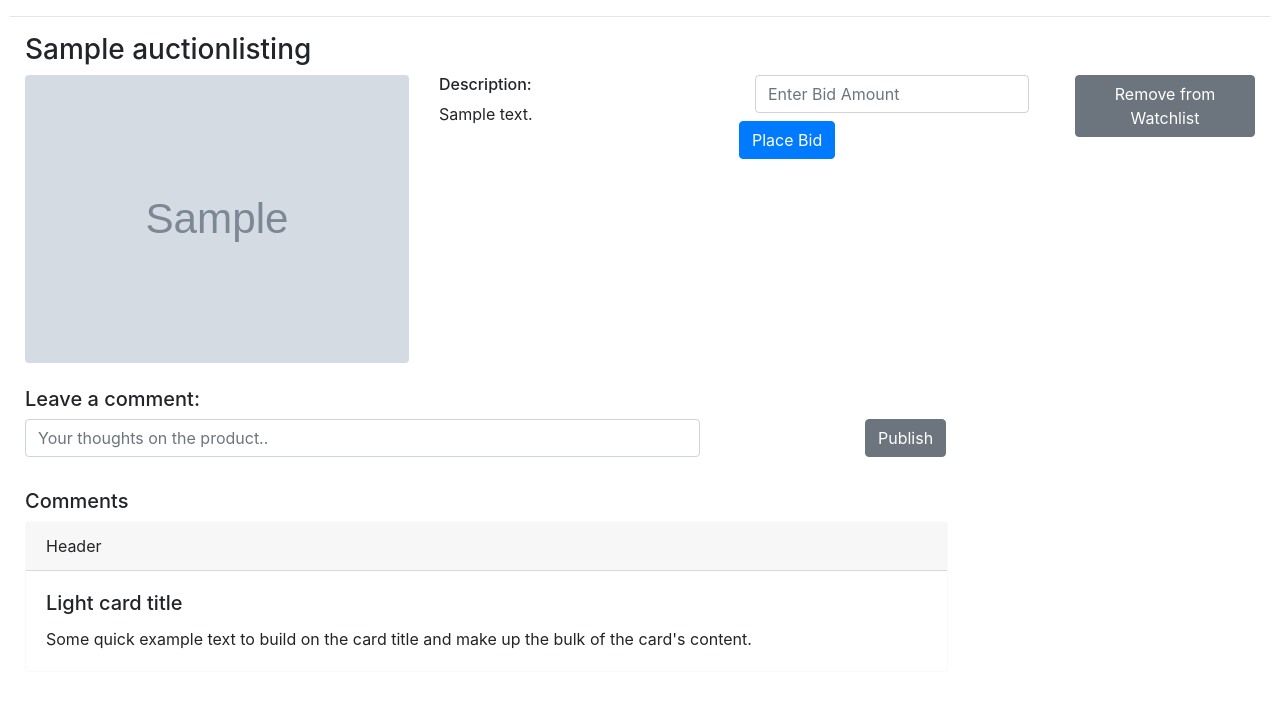
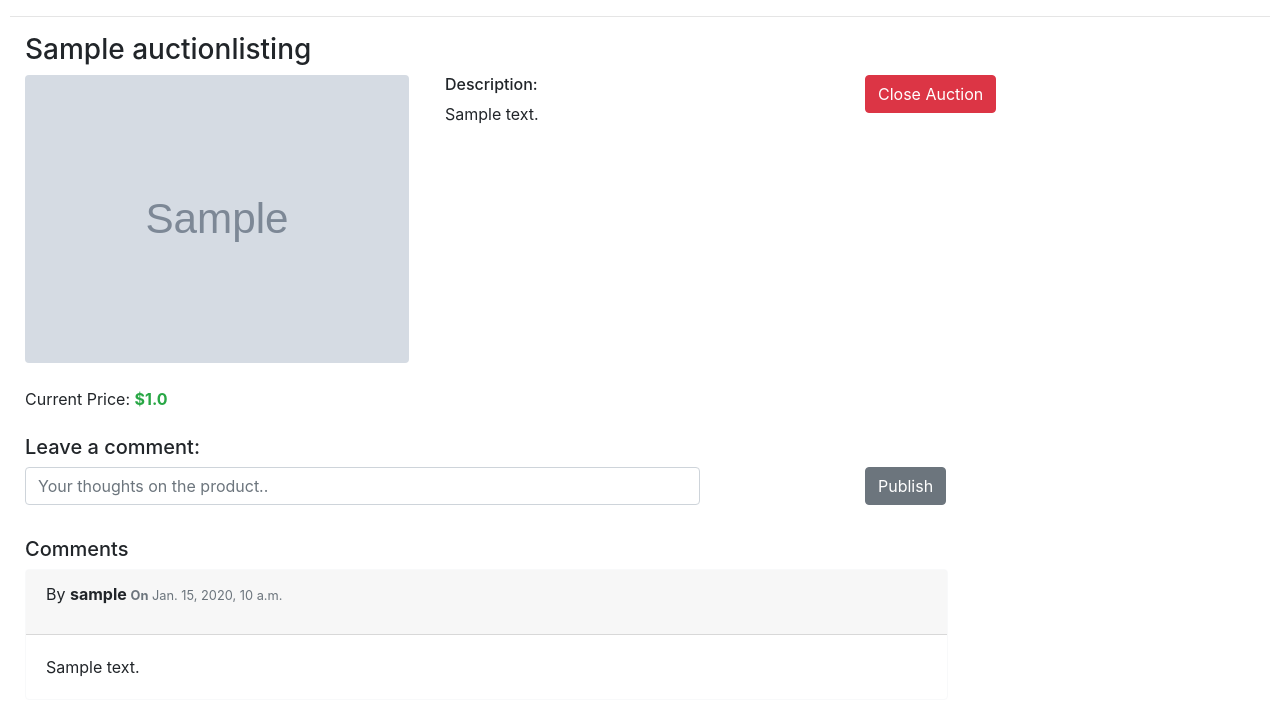
Before and after one commit to OmarMuhammedAli/CS50W-Project2-Commerce, a Django app: page /1 in a window 1280 px wide. Shown: the part 130-846 px from the top of the page. Before the commit the page ends 779 px from the top, so only its background shows below. Run offline with Django 3.2, Linux system fonts and the light colour scheme; a user stored in the database is signed in; tables that the repository leaves empty hold one stand-in row (values such as "Sample post"); grey boxes marked "Sample" are stand-in pictures; some libraries are stand-ins or nearby versions.

Commit message:
Finished the project successfully. All criterias are met!

```diff
--- a/auctions/admin.py
+++ b/auctions/admin.py
@@ -12,3 +12,5 @@ class WatchlistAdmin(admin.ModelAdmin):
 admin.site.register(AuctionListing)
 admin.site.register(Category, CtaegoryAdmin)
 admin.site.register(Watchlist, WatchlistAdmin)
+admin.site.register(Bid)
+admin.site.register(Comment)
--- a/auctions/models.py
+++ b/auctions/models.py
@@ -17,7 +17,8 @@ class Category(models.Model):
 class AuctionListing(models.Model):
     title = models.CharField(max_length=64)
     description = models.CharField(max_length=70)
-    starting_bid = models.DecimalField(max_digits=10, decimal_places=2)
+    starting_bid = models.FloatField()
+    highest_bid = models.FloatField(default=0.0)
     date_created = models.DateTimeField(default=datetime.today())
     posted_by = models.ForeignKey(User, on_delete=models.CASCADE, related_name='listings')
     image_url = models.CharField(max_length=250)
@@ -30,7 +31,7 @@ class AuctionListing(models.Model):
 
 class Bid(models.Model):
     listing = models.ForeignKey(AuctionListing, on_delete=models.CASCADE, related_name='bids')
-    amount = models.DecimalField(max_digits=10, decimal_places=2)
+    amount = models.FloatField()
     bidder = models.ForeignKey(User, on_delete=models.CASCADE, related_name='bids')
     date_created = models.DateTimeField(default=datetime.today())
 
--- a/auctions/templates/auctions/category_listings.html
+++ b/auctions/templates/auctions/category_listings.html
@@ -13,7 +13,11 @@
             <div class="card-body">
                 <h5 class="card-title">{{ listing.title }}</h5>
                 <p class="card-text">{{ listing.description }}</p>
+                {% if listing.starting_bid >= listing.highest_bid %}
                 <p class="card-text">Current Price: <strong class="text-primary">&#36;{{ listing.starting_bid }}</strong></p>
+                {% else %}
+                <p class="card-text">Current Price: <strong class="text-primary">&#36;{{ listing.highest_bid }}</strong></p>
+                {% endif %}
                 <p class="card-text"><small class="text-muted">Date Created:  {{ listing.date_created }} </small></p>
                 <a href="{% url 'listing_page' listing.id %}" class="btn btn-primary">View Item</a>
             </div>
--- a/auctions/templates/auctions/index.html
+++ b/auctions/templates/auctions/index.html
@@ -10,7 +10,11 @@
                 <div class="card-body">
                     <h5 class="card-title">{{ listing.title }}</h5>
                     <p class="card-text">{{ listing.description }}</p>
-                    <p class="card-text">Current Price: <strong class="text-primary">&#36;{{ listing.starting_bid }}</strong></p>
+                    {% if listing.starting_bid >= listing.highest_bid %}
+                        <p class="card-text">Current Price: <strong class="text-primary">&#36;{{ listing.starting_bid }}</strong></p>
+                    {% else %}
+                        <p class="card-text">Current Price: <strong class="text-primary">&#36;{{ listing.highest_bid }}</strong></p>
+                    {% endif %}
                     <p class="card-text"><small class="text-muted">Date Created:  {{ listing.date_created }} </small></p>
                     <a href="{% url 'listing_page' listing.id %}" class="btn btn-primary">View Item</a>
                 </div>
--- a/auctions/templates/auctions/listing.html
+++ b/auctions/templates/auctions/listing.html
@@ -18,8 +18,12 @@
             <h6>Description:</h6>
             {{ listing.description }}
           </div>
+
+          {% if listing.is_active %}
+
+          {% if not is_owner %}
           <div class="col">
-            <form class="form-inline" >
+            <form class="form-inline" action="{% url 'add_bid' listing.id %}" method="POST">
                 {% csrf_token %}
                 <div class="form-group mx-sm-3 mb-2">
                   <label for="bid" class="sr-only">Bid</label>
@@ -27,22 +31,69 @@
                 </div>
                 <button type="submit" class="btn btn-primary mb-2">Place Bid</button>
             </form>
+
+              {% if messages %}
+              <ul>
+                  {% for message in messages %}
+                  {% if message.level == DEFAULT_MESSAGE_LEVELS.ERROR and message.extra_tags == 'new_bid' %}
+                  <div class="alert alert-danger" role="alert">{{ message }}</div>
+                  {% endif %}
+                  {% endfor %}
+              </ul>
+              {% endif %}
+
           </div>
           <div class="col-sm-2">
             <form class="form-inline" action="{% url 'toggle_watchlist' listing.id %}" method="POST">
               {% csrf_token %}
-              {%if is_watched %}
+              {% if is_watched %}
                 <button type="submit" class="btn btn-secondary mb-2">Remove from Watchlist</button>
               {% else %}
                 <button type="submit" class="btn btn-secondary mb-2">Add to Watchlist</button>
               {% endif %}
             </form>
           </div>
+
+          {% else %}
+          <div class="col">
+            <form action="{% url 'close' listing.id %}" method="POST">
+              {% csrf_token %}
+              <button type="submit" class="btn btn-danger mb-2">Close Auction</button>
+            </form>
+          </div>
+          {% endif %}
+
+          {% else %}
+
+          <div class="col">
+              {% if is_winner %}
+              <div class="alert alert-success" role="alert">
+                Congratulations! You've won this auction!
+              </div>
+
+            {% else %}
+            <div class="alert alert-info" role="alert">
+              This auction is no longer available.
+            </div>
+            {% endif %}
+          </div>
+            {% endif %}
+
+      </div>
+      <br>
+      <div class="row">
+        <div class="col">
+          {% if listing.starting_bid >= listing.highest_bid %}
+          <p class="card-text">Current Price: <strong class="text-success">&#36;{{ listing.starting_bid }}</strong></p>
+          {% else %}
+          <p class="card-text">Current Price: <strong class="text-success">&#36;{{ listing.highest_bid }}</strong></p>
+      {% endif %}
+        </div>
       </div>
       <br>
       <div class="row">
           <div class="col">
-            <form >
+            <form action="{% url 'comment' listing.id %}" method="POST">
                 {% csrf_token %}
                 <div class="row">
                     <div class="col">
@@ -69,13 +120,18 @@
       </div>
       <div class="row">
           <div class="col">
+            {% for comment in comments %}
             <div class="card border-light mb-3 w-75">
-                <div class="card-header">Header</div>
+                <div class="card-header">
+                  <p>By <strong>{{ comment.commenter.username }} </strong> <small class="text-muted"><strong>On</strong> {{ comment.date_created }}</small></p>
+                </div>
                 <div class="card-body">
-                  <h5 class="card-title">Light card title</h5>
-                  <p class="card-text">Some quick example text to build on the card title and make up the bulk of the card's content.</p>
+                  <p class="card-text"> {{ comment.comment }} </p>
                 </div>
-              </div>
+            </div>
+            {% empty %}
+              <p>No comments, yet. Be the first!</p>
+            {% endfor %}
             </div>
         </div>
 
--- a/auctions/templates/auctions/watchlist.html
+++ b/auctions/templates/auctions/watchlist.html
@@ -11,7 +11,11 @@
                 <div class="card-body">
                     <h5 class="card-title">{{ listing.title }}</h5>
                     <p class="card-text">{{ listing.description }}</p>
+                    {% if listing.starting_bid >= listing.highest_bid %}
                     <p class="card-text">Current Price: <strong class="text-primary">&#36;{{ listing.starting_bid }}</strong></p>
+                    {% else %}
+                    <p class="card-text">Current Price: <strong class="text-primary">&#36;{{ listing.highest_bid }}</strong></p>
+                    {% endif %}
                     <p class="card-text"><small class="text-muted">Date Created:  {{ listing.date_created }} </small></p>
                     <a href="{% url 'listing_page' listing.id %}" class="btn btn-primary">View Item</a>
                 </div>
--- a/auctions/urls.py
+++ b/auctions/urls.py
@@ -12,5 +12,8 @@ urlpatterns = [
     path('categories', views.categories, name='categories'),
     path('categories/<int:category_id>', views.category_listings, name='category_listings'),
     path('<int:listing_id>', views.listing_page, name='listing_page'),
-    path('<int:listing_id>/toggle_watchlist', views.toggle_watchlist, name='toggle_watchlist')
+    path('<int:listing_id>/toggle_watchlist', views.toggle_watchlist, name='toggle_watchlist'),
+    path('<int:listing_id>/add_bid', views.add_bid, name='add_bid'),
+    path('<int:listing_id>/close', views.close_auction, name='close'),
+    path('<int:listing_id>/comment', views.add_comment, name='comment')
 ]
--- a/auctions/views.py
+++ b/auctions/views.py
@@ -1,6 +1,8 @@
 from django.contrib.auth import authenticate, login, logout
 from django.contrib.auth.decorators import login_required
+from django.contrib import messages
 from django.db import IntegrityError
+from django.db.models import Max
 from django.http import HttpResponse, HttpResponseRedirect
 from django.shortcuts import render
 from django.urls import reverse
@@ -135,13 +137,69 @@ def listing_page(request, listing_id):
         watchlist.watcher = user
         watchlist.save()
     listing = AuctionListing.objects.get(pk=listing_id)
+    is_owner = bool(listing.posted_by == user)
     is_watched = bool(Watchlist.objects.filter(watcher=user, listing=listing))
+    comments = Comment.objects.filter(listing=listing).all()
+    try:
+        bid = Bid.objects.get(bidder=user)
+    except:
+        Bid(bidder=user, amount=0.0, listing=listing)
+        return render(request, 'auctions/listing.html', {
+            'wcount': len(watchlist.listing.all()),
+            'listing': listing,
+            'is_watched': is_watched,
+            'is_owner': is_owner,
+            'comments': comments
+        })
+    highest_amount = Bid.objects.aggregate(Max('amount'))['amount__max']
+    highest_bid = Bid.objects.get(amount=highest_amount)
+    is_winner = bool(highest_bid.bidder == user)
     return render(request, 'auctions/listing.html', {
         'wcount': len(watchlist.listing.all()),
         'listing': listing,
-        'is_watched': is_watched
+        'is_watched': is_watched,
+        'is_owner': is_owner,
+        'is_winner': is_winner,
+        'comments': comments
     })
 
+
+@login_required(login_url="login")
+def add_bid(request, listing_id):
+    get_bid = request.POST['new_bid']
+    listing = AuctionListing.objects.get(pk=listing_id)
+
+    if len(get_bid) < 1:
+        messages.add_message(request, messages.ERROR, "Please enter a bid", extra_tags='new_bid')
+        return HttpResponseRedirect(reverse('listing_page', args=(listing_id, )))
+    amount = float(get_bid)
+    if amount <= listing.starting_bid or amount <= listing.highest_bid:
+        messages.add_message(request, messages.ERROR, f"Please enter a bid higher than ${max(listing.highest_bid, listing.starting_bid)}", extra_tags='new_bid')
+        return HttpResponseRedirect(reverse('listing_page', args=(listing_id, )))
+    bidder = User.objects.get(username=request.user.username)
+
+    new_bid = Bid(listing=listing, amount=amount, bidder=bidder)
+    new_bid.save()
+    listing.highest_bid = amount
+    listing.save()
+    return HttpResponseRedirect(reverse('listing_page', args=(listing_id, )))
+
+
+@login_required(login_url="login")
+def close_auction(request, listing_id):
+    listing = AuctionListing.objects.get(pk=listing_id)
+    listing.is_active = False
+    listing.save()
+    return HttpResponseRedirect(reverse('listing_page', args=(listing_id, )))
+
+
+@login_required(login_url="login")
+def add_comment(request, listing_id):
+    new_comment = request.POST['new_comment']
+    user = User.objects.get(username=request.user.username)
+    listing = AuctionListing.objects.get(pk=listing_id)
+    Comment(comment=new_comment, commenter=user, listing=listing).save()
+    return HttpResponseRedirect(reverse('listing_page', args=(listing_id, )))
 
 
 def login_view(request):
```
Also changed, not shown: auctions/migrations/0030_auto_20200919_0058.py (added).
